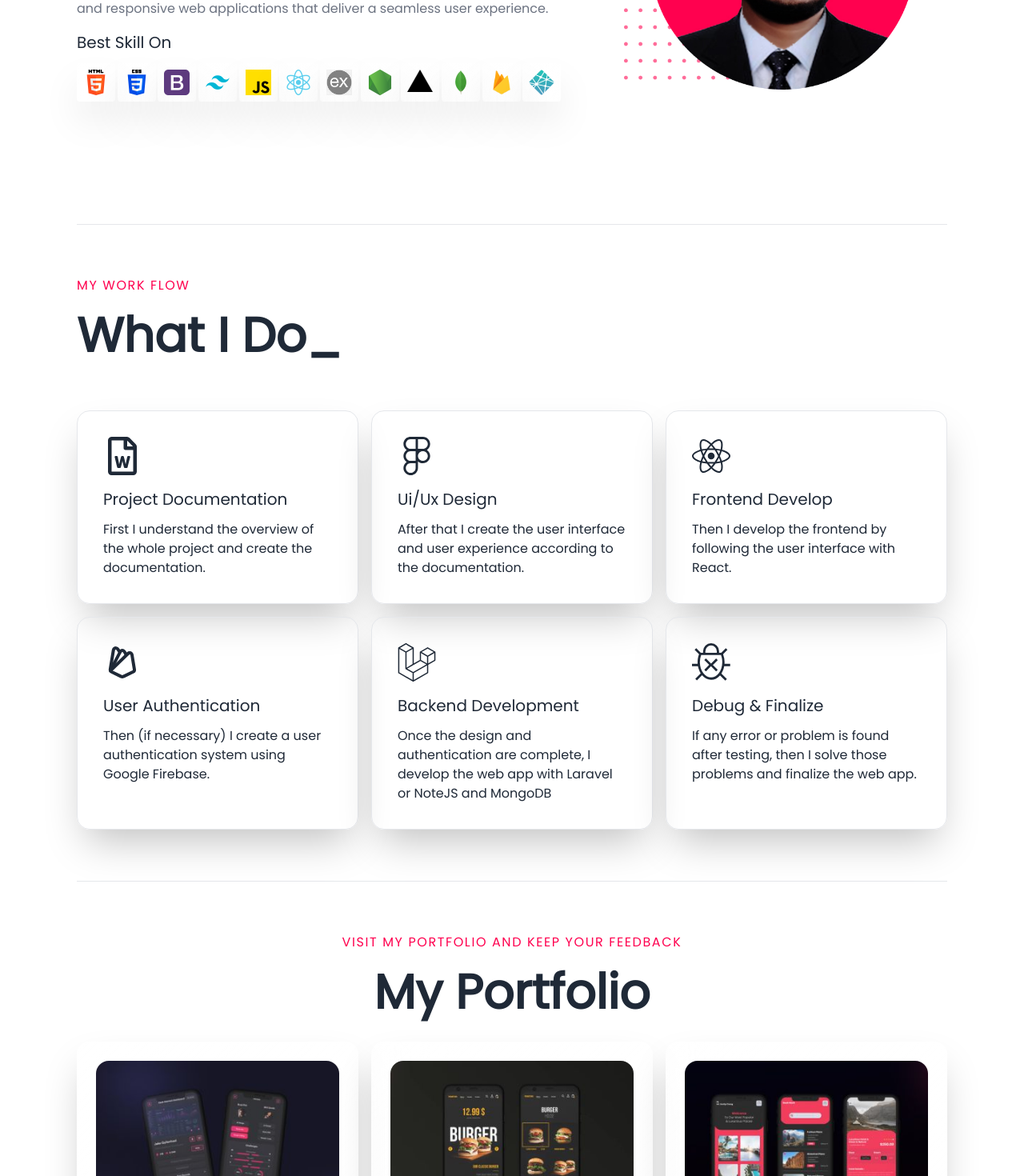
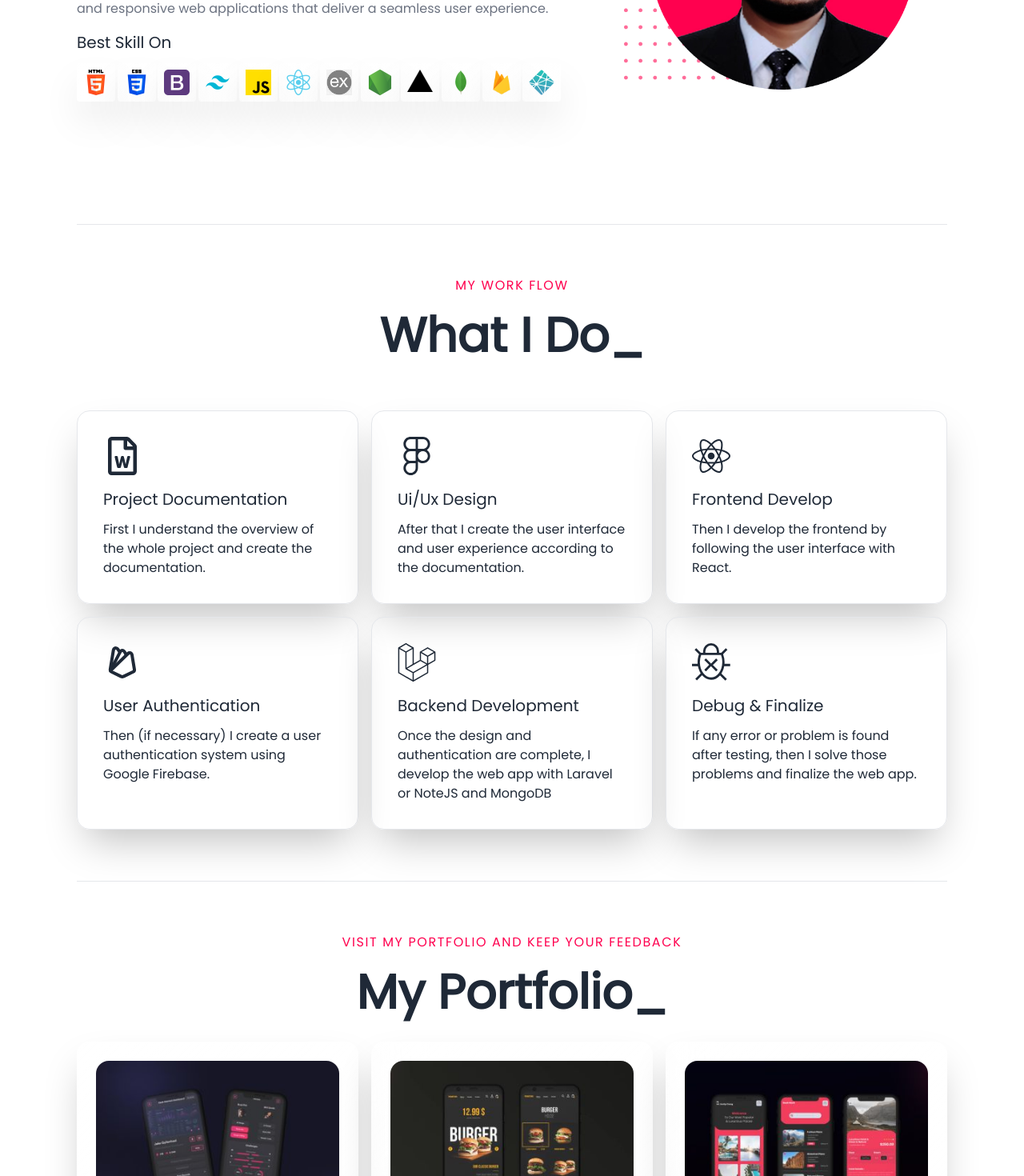
Before and after one commit to absoftlab99/my-portfolio, a React (Create React App) app: page / in a window 1280 px wide. Shown: the part 367-1837 px from the top of the page at 80% size. Built offline with nearby package versions, Linux system fonts and the light colour scheme.

Commit message:
fav icon and title changed

```diff
--- a/public/index.html
+++ b/public/index.html
@@ -24,7 +24,7 @@
       work correctly both with client-side routing and a non-root public URL.
       Learn how to configure a non-root public URL by running `npm run build`.
     -->
-    <title>React App</title>
+    <title>Abdullah Al Mahmud</title>
   </head>
   <body>
     <noscript>You need to enable JavaScript to run this app.</noscript>
--- a/src/Pages/Home/Features.js
+++ b/src/Pages/Home/Features.js
@@ -6,8 +6,10 @@ import { FaFigma, FaLaravel, FaReact, FaRegFileWord } from "react-icons/fa";
 const Features = () => {
     return (
         <div className='mt-16 ff-brand'>
-            <h3 className='tracking-widest brand'>MY WORK FLOW</h3>
-            <h1 className='text-6xl font-[800] pt-5'>What I Do_</h1>
+            <div className='text-center'>
+                <h3 className='tracking-widest brand'>MY WORK FLOW</h3>
+                <h1 className='text-6xl font-[800] pt-5'>What I Do_</h1>
+            </div>
             <div className="grid grid-cols-12 gap-4 my-16">
                 <div className="col-span-4 shadow-2xl border rounded-2xl p-8 hover:-translate-y-2 duration-500 hover:bg-pink-500 hover:text-white">
                     <FaRegFileWord className='text-5xl'></FaRegFileWord>
--- a/src/Pages/Home/Portfolio.js
+++ b/src/Pages/Home/Portfolio.js
@@ -12,7 +12,7 @@ const Portfolio = () => {
         <div>
             <div className="text-center">
                 <h3 className='tracking-widest brand'>VISIT MY PORTFOLIO AND KEEP YOUR FEEDBACK</h3>
-                <h1 className='text-6xl font-[800] pt-5'>My Portfolio</h1>
+                <h1 className='text-6xl font-[800] pt-5'>My Portfolio_</h1>
             </div>
             <div className="grid grid-cols-12 gap-4 my-8">
                 <div className="col-span-4">
--- a/src/Pages/Shaerd/Footer/Footer.js
+++ b/src/Pages/Shaerd/Footer/Footer.js
@@ -1,6 +1,5 @@
-import React, { Component} from 'react';
+import React from 'react';
 import { FacebookProvider, Page } from 'react-facebook';
-import { useProfile } from 'react-facebook';
 import { Link } from 'react-router-dom';
 import profile from '../../../Assets/images/profile.png';
 
```
Also changed, not shown: 1 other file (tests, documents, lock files or other folders).
